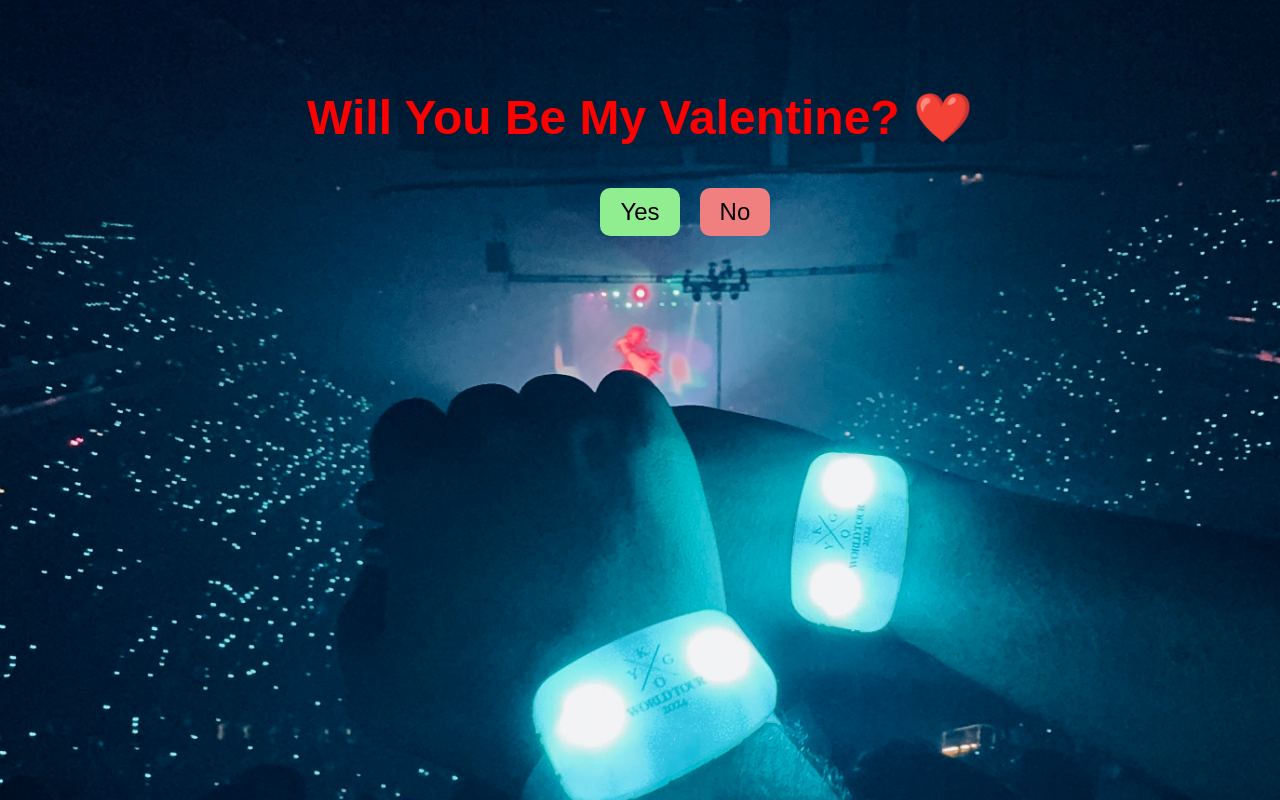
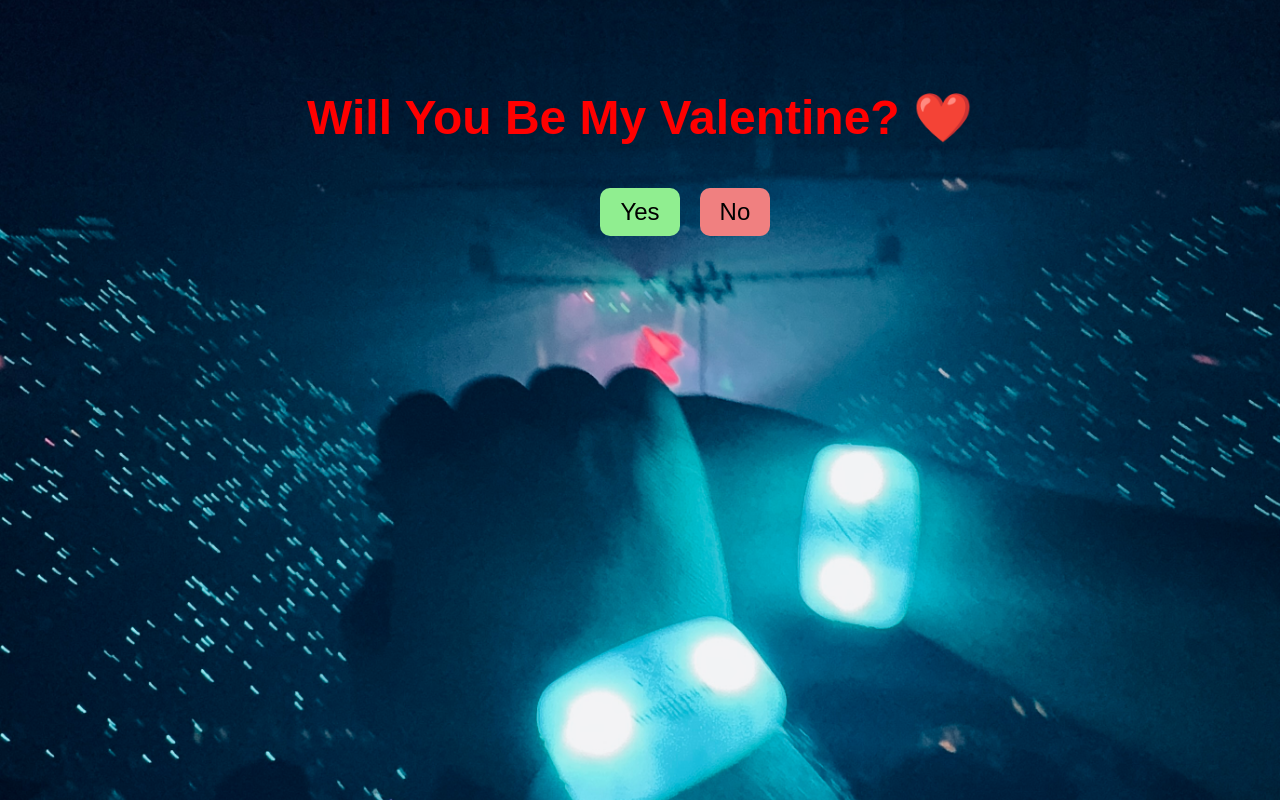
Before and after one commit to Arking-glitch1/Valentinerequest, a plain HTML site: page Index.html in a window 1280 px wide. Drawn offline with Linux system fonts and the light colour scheme.

Commit message:
Your commit message

```diff
--- a/Index.html
+++ b/Index.html
@@ -8,7 +8,7 @@
         body {
             text-align: center;
             font-family: Arial, sans-serif;
-            background: url("Lo.JPG") no-repeat center center fixed;
+            background: url("./image/IMG_1715.JPG") no-repeat center center fixed;
             background-size: cover;
             padding: 50px;
             overflow: hidden;
```
Also changed, not shown: image/IMG_1715.JPG (renamed from IMG_1715.JPG), image/lo.jpg (renamed from lo.jpg).
